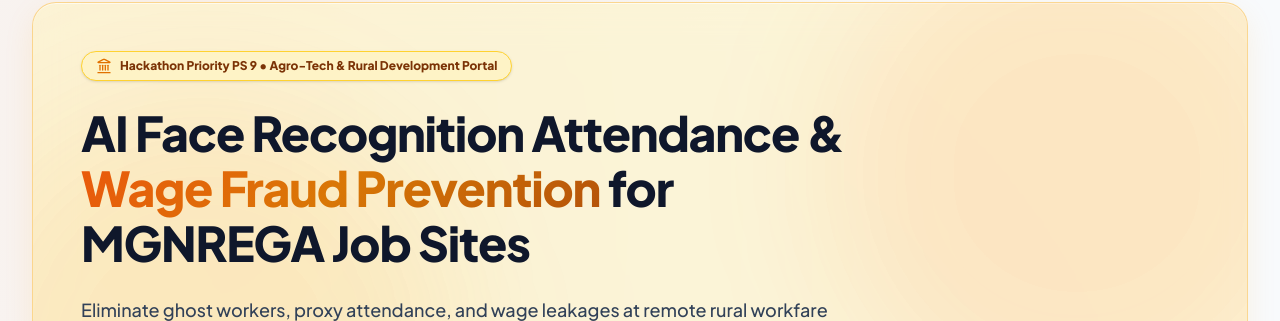
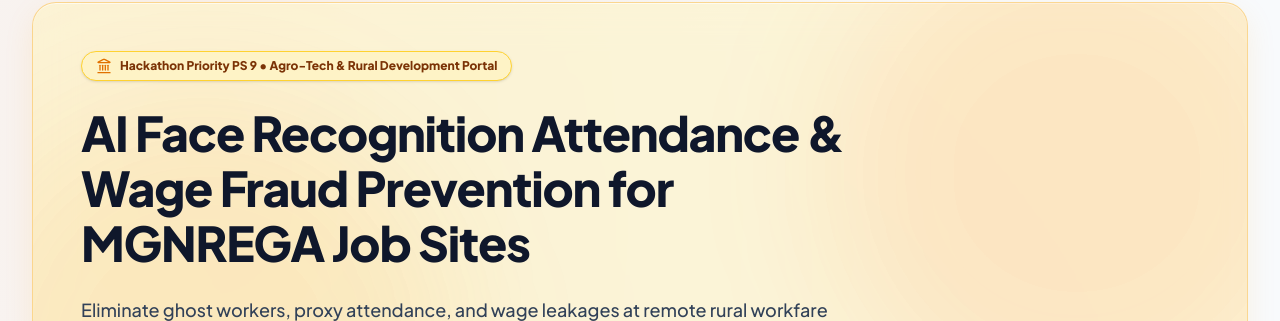
Before and after one commit to RishiVykunta/hakerthon, a Next.js app: page / in a window 1280 px wide. Shown: the part 111-432 px from the top of the page. Built offline with nearby package versions, Linux system fonts and the light colour scheme; no server answers.

Commit message:
style: Change hero title text to complete solid black

```diff
--- a/src/app/page.tsx
+++ b/src/app/page.tsx
@@ -32,7 +32,7 @@
           </div>
 
           <h1 className="text-3xl sm:text-5xl font-extrabold tracking-tight text-slate-900 leading-[1.15]">
-            AI Face Recognition Attendance & <span className="gradient-text-bronze">Wage Fraud Prevention</span> for MGNREGA Job Sites
+            AI Face Recognition Attendance & Wage Fraud Prevention for MGNREGA Job Sites
           </h1>
 
           <p className="text-slate-700 text-base sm:text-lg leading-relaxed font-medium">
```
